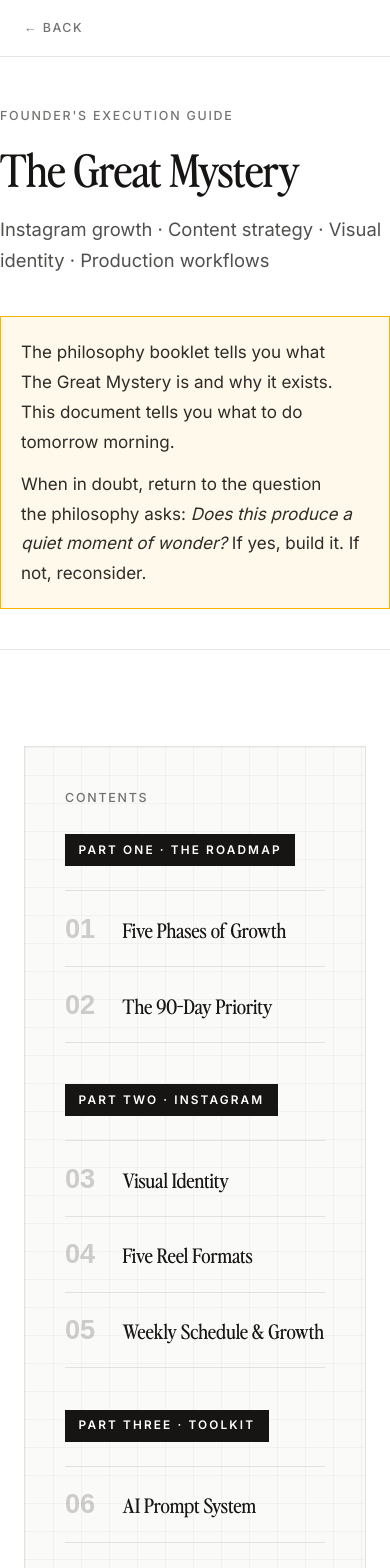
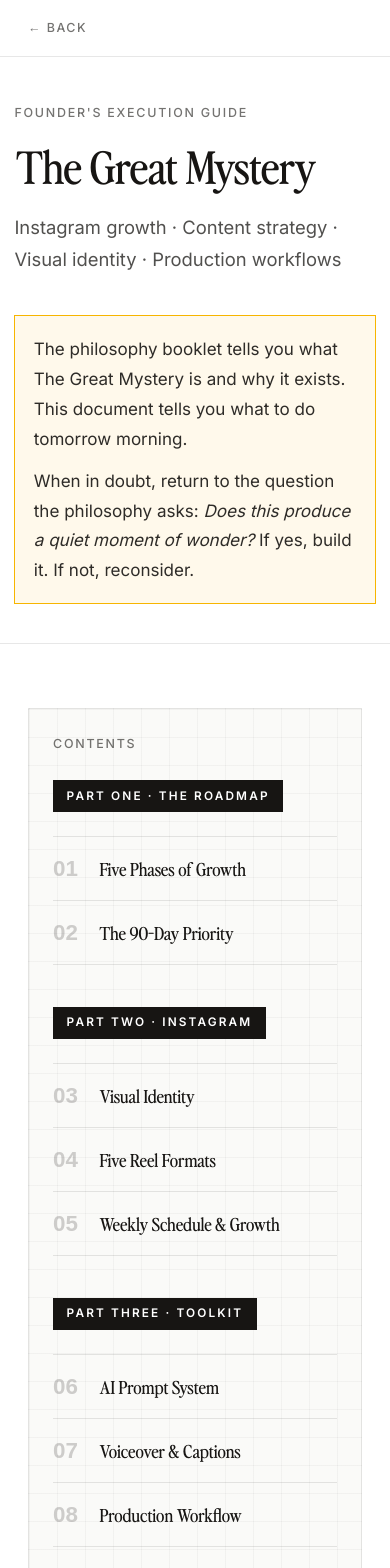
Before and after one commit to alberttoledo/tgmbooklet, a Next.js app: page /execution in a window 390 px wide. Shown: the top 1568 px of the page. Built offline with nearby package versions, Linux system fonts and the light colour scheme; a web font is replaced by a local one.

Commit message:
visual improvements

```diff
--- a/app/execution/page.tsx
+++ b/app/execution/page.tsx
@@ -42,13 +42,13 @@ export default function ExecutionPage() {
       <main id="top">
         {/* Hero */}
         <section className="hero page-w">
-          <div className="wide-w">
+          <div className="wide-w px-5 sm:px-8 md:px-8 lg:px-0">
             <p className="t-label">Founder&apos;s Execution Guide</p>
             <h1 className="t-hero mt-5 max-w-[18ch]">The Great Mystery</h1>
             <p className="t-lead mt-6 max-w-[52ch]">
               Instagram growth · Content strategy · Visual identity · Production workflows
             </p>
-            <div className="content-w mt-10">
+            <div className="mt-10 max-w-[52ch]">
               <div className="card card-gold">
                 <p className="t-body">
                   The philosophy booklet tells you what The Great Mystery is and why it exists.
--- a/app/globals.css
+++ b/app/globals.css
@@ -29,7 +29,7 @@
   --content-w: 700px;
   --wide-w: 1100px;
   --page-w: 1320px;
-  --px: clamp(1.5rem, 4vw, 3rem);
+  --px: clamp(1.75rem, 7vw, 3rem);
 }
 
 /* ── Base ── */
@@ -95,6 +95,8 @@ p, li {
   font-weight: 400;
   line-height: 0.96;
   letter-spacing: -0.01em;
+  /* Some glyphs in Perfectly Nineties have negative side-bearings. */
+  padding-left: 0.04em;
 }
 
 .t-display {
@@ -102,6 +104,7 @@ p, li {
   font-size: clamp(2.4rem, 3.5vw + 0.6rem, 4.2rem);
   font-weight: 400;
   line-height: 1.02;
+  padding-left: 0.02em;
 }
 
 .t-chapter {
@@ -109,6 +112,7 @@ p, li {
   font-size: clamp(2rem, 2.8vw + 0.5rem, 3.4rem);
   font-weight: 400;
   line-height: 1.08;
+  padding-left: 0.02em;
 }
 
 .t-sub {
@@ -156,8 +160,8 @@ p, li {
 .page-w {
   max-width: var(--page-w);
   margin: 0 auto;
-  padding-left: var(--px);
-  padding-right: var(--px);
+  padding-left: max(var(--px), calc(env(safe-area-inset-left) + 1rem));
+  padding-right: max(var(--px), calc(env(safe-area-inset-right) + 1rem));
 }
 
 .content-w {
@@ -618,6 +622,91 @@ p, li {
 
 /* ── Responsive ── */
 
+@media (max-width: 767px) {
+  :root {
+    --section-space: clamp(4rem, 14vw, 5.5rem);
+  }
+
+  .site-nav .page-w {
+    min-height: 3.5rem;
+  }
+
+  .hero {
+    padding-top: 2.8rem;
+    padding-bottom: 2.4rem;
+  }
+
+  .hero .wide-w,
+  .hero .content-w {
+    padding-left: 0.9rem;
+    padding-right: 0.9rem;
+  }
+
+  .t-hero {
+    line-height: 1;
+  }
+
+  .section-head {
+    margin-bottom: 2rem;
+  }
+
+  .chapter-num {
+    font-size: clamp(3.4rem, 17vw, 5.2rem);
+  }
+
+  .toc-section {
+    padding: 1.5rem;
+  }
+
+  .toc-list a {
+    gap: 0.9rem;
+    padding: 0.75rem 0;
+  }
+
+  .toc-num {
+    font-size: 1.4rem;
+    min-width: 2rem;
+  }
+
+  .toc-title {
+    font-size: 1.12rem;
+  }
+
+  .card {
+    padding: 1.15rem;
+  }
+
+  .key-facts-row {
+    flex-direction: column;
+    align-items: flex-start;
+    gap: 0.35rem;
+  }
+
+  .key-facts-row dt {
+    min-width: auto;
+  }
+
+  .pull-quote {
+    margin: 2.5rem auto;
+    max-width: 18ch;
+    padding: 1.5rem 0;
+  }
+
+  .ed-table th,
+  .ed-table td {
+    padding: 0.65rem 0.85rem;
+  }
+
+  .part-divider {
+    padding-top: 3.2rem;
+    padding-bottom: 3.2rem;
+  }
+
+  .prompt-block {
+    font-size: 0.96rem;
+  }
+}
+
 @media (min-width: 768px) {
   .hero-grid {
     grid-template-columns: 1.15fr 0.85fr;
```
